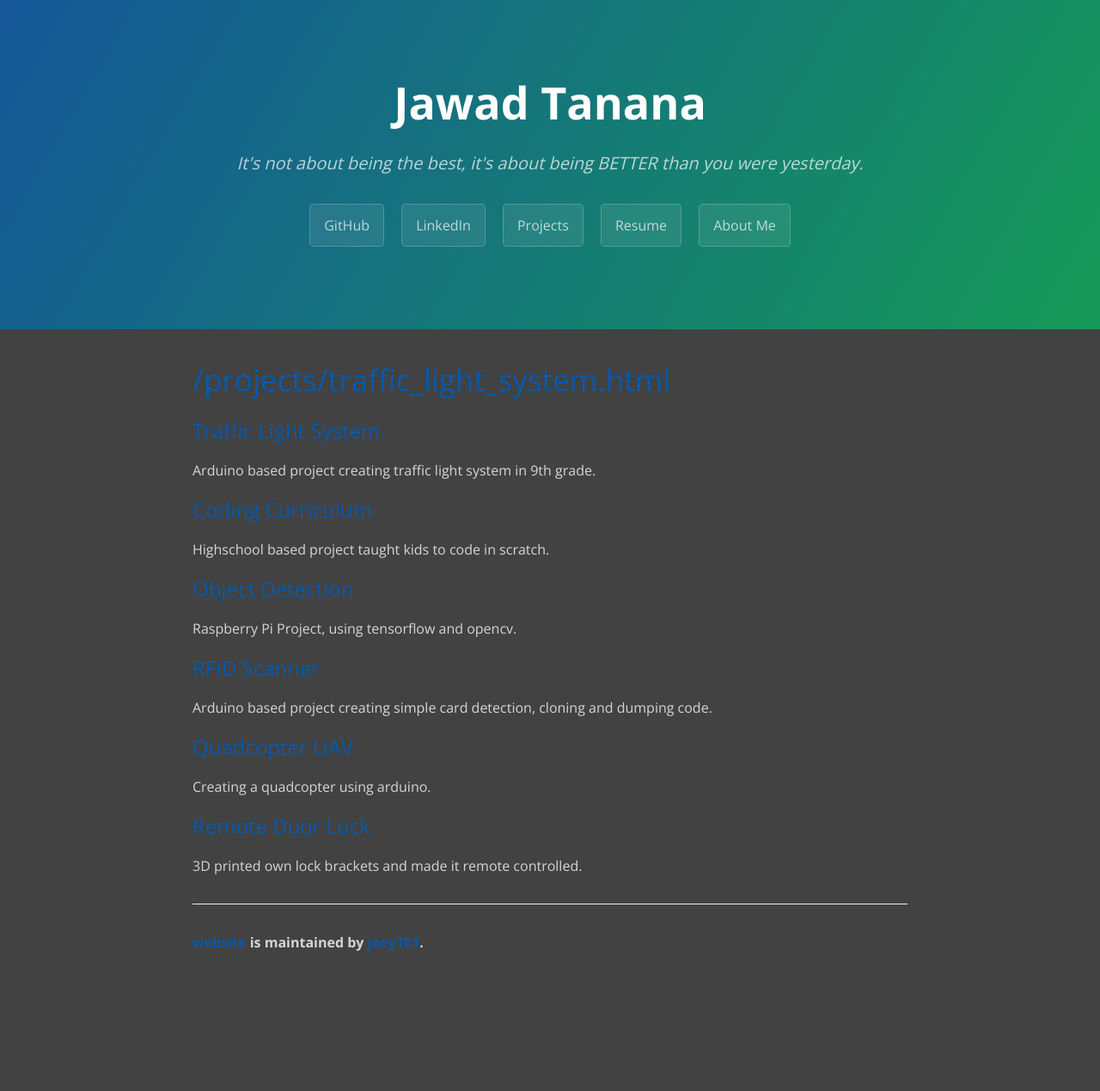
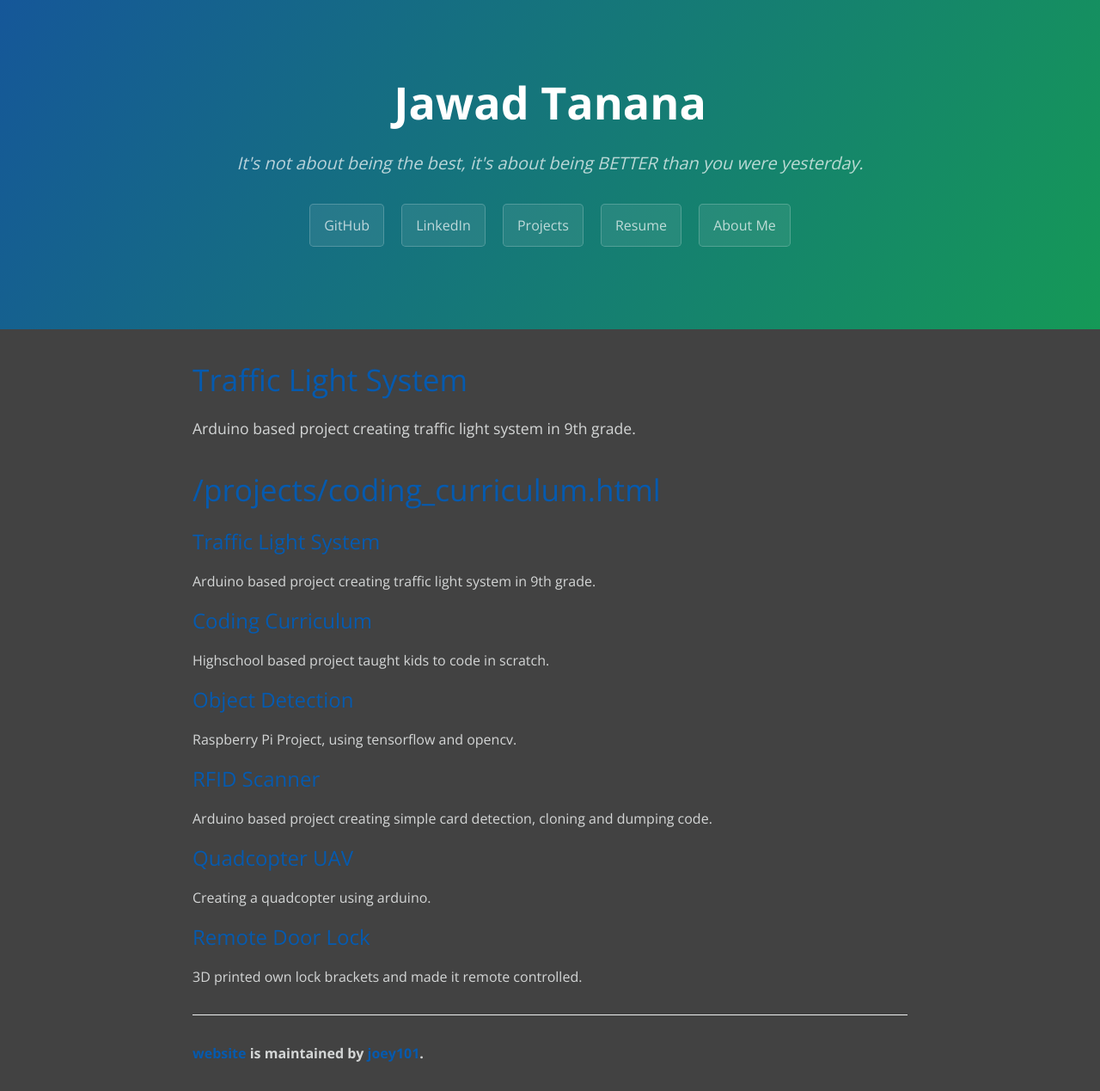
Before and after one commit to joey101/website, a Jekyll site: the page built from index.md, in a window 1280 px wide. Shown: the whole page at 86% size. Built offline with Jekyll 4.4.1, drawn with Linux system fonts in a browser that asks for light colours; our own code applies the rules of GitHub Pages for plain Markdown files; before the commit the page ends 1140 px from its top, so only the background shows below that.

Commit message:
changing link orientation

```diff
--- a/index.md
+++ b/index.md
@@ -4,9 +4,11 @@ layout: default
 
 
 
-# [/projects/traffic_light_system.html](Traffic Light System)
+# [Traffic Light System](/projects/traffic_light_system.html)
 
+Arduino based project creating traffic light system in 9th grade.
 
+# [/projects/coding_curriculum.html](Coding Curriculum)
 
 <article class="projects">
 
```
